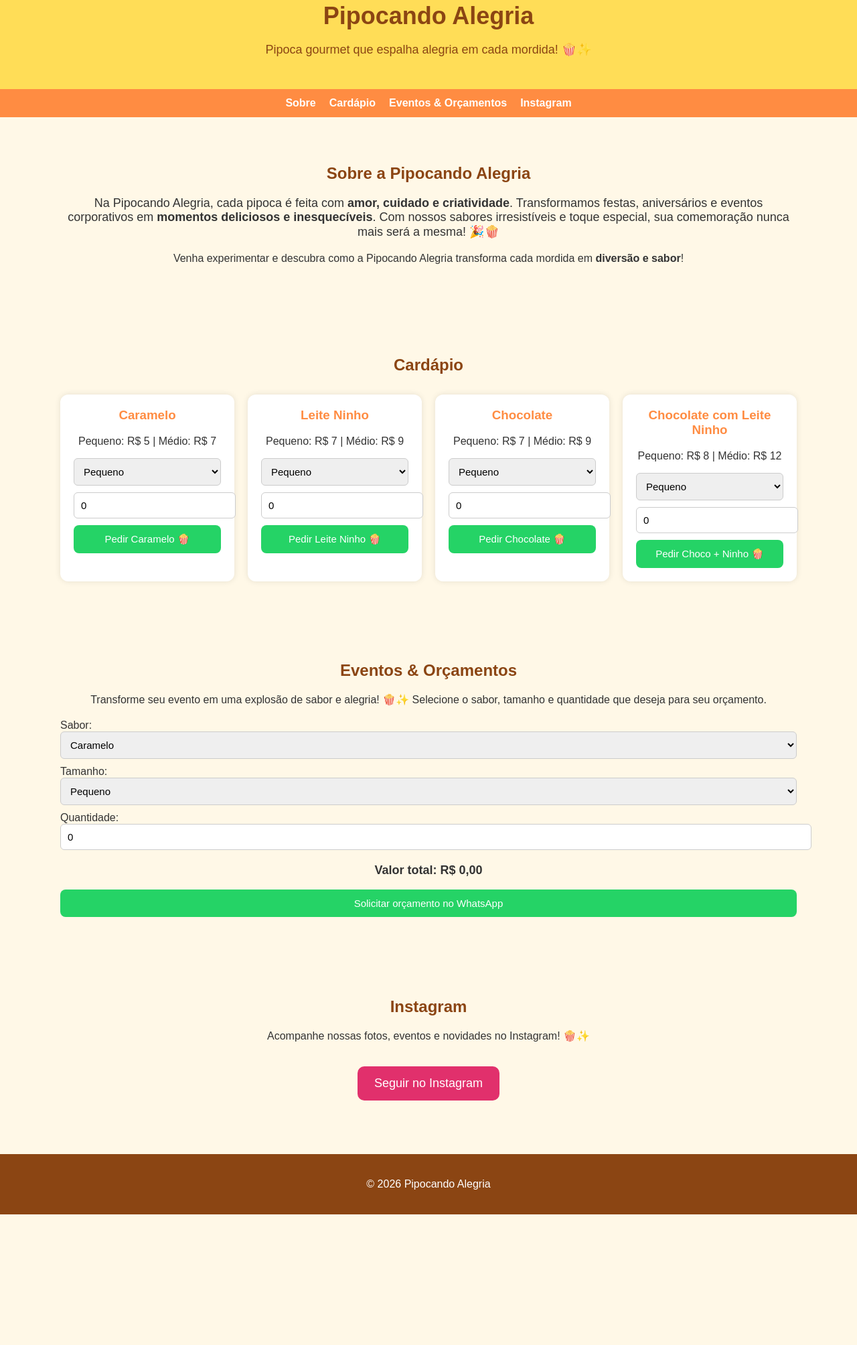
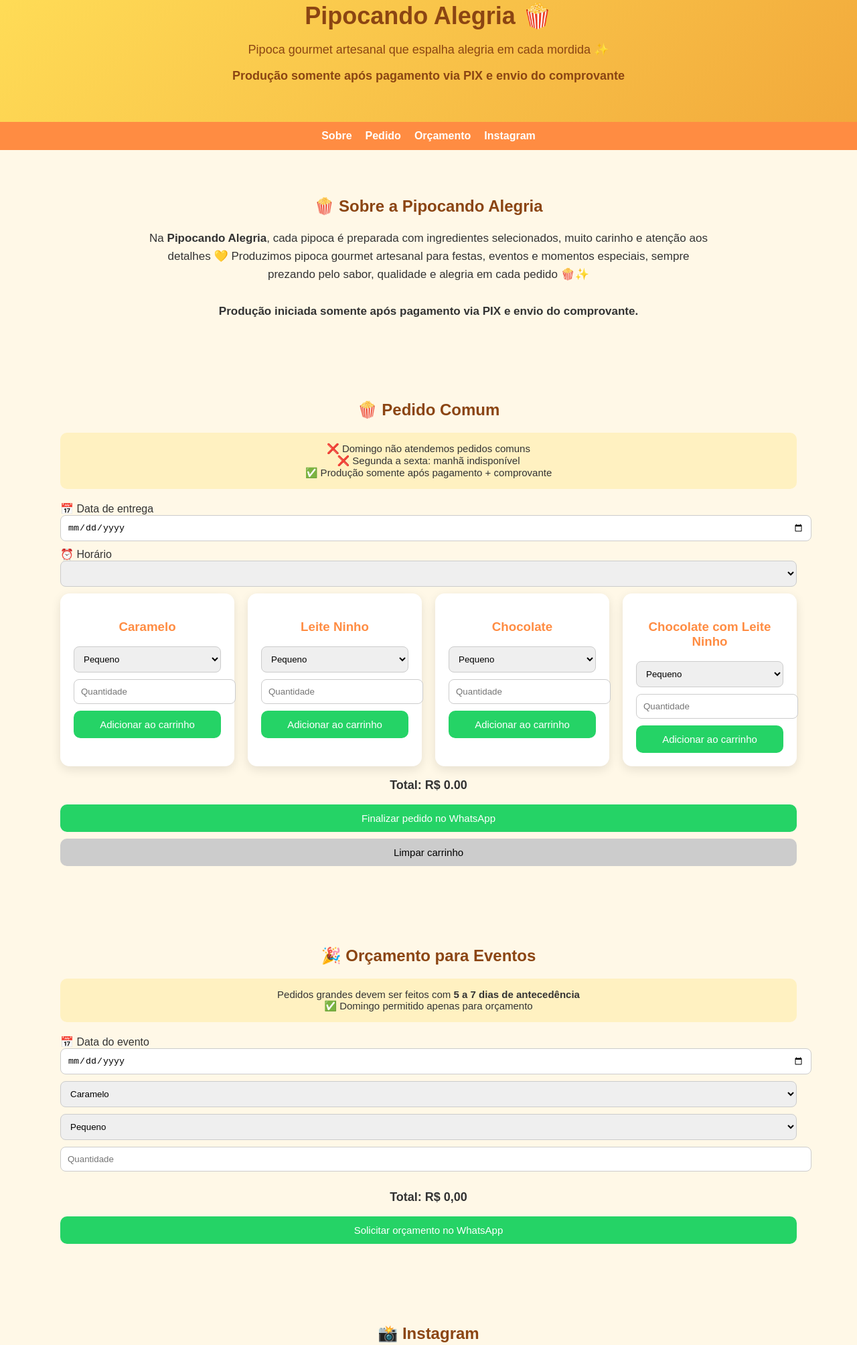
Before and after one commit to c9673800/Pipocando_Alegria., a plain HTML site: page index.html in a window 1280 px wide. Shown: the part 37-2045 px from the top of the page at 67% size. Before the commit the page ends 1850 px from the top, so only its background shows below. Drawn offline with Linux system fonts and the light colour scheme.

Commit message:
Add files via upload

```diff
--- a/index.html
+++ b/index.html
@@ -1,309 +1,339 @@
-
-
-
-
 <!DOCTYPE html>
 <html lang="pt-BR">
 <head>
 <meta charset="UTF-8">
-<title>Pipocando Alegria</title>
+<title>Pipocando Alegria 🍿</title>
 <meta name="viewport" content="width=device-width, initial-scale=1.0">
+
 <style>
-body {
+body{
     margin:0;
     font-family:Arial,sans-serif;
     background:#FFF8E7;
     color:#333;
-    scroll-behavior:smooth;
 }
-header {
-    background:#FFDD57;
-    padding:30px 20px;
+header{
+    background:linear-gradient(135deg,#FFDD57,#F2A93B);
     text-align:center;
+    padding:40px 20px;
     color:#8B4513;
 }
-header h1 {
-    margin:10px 0 5px;
-    font-size:36px;
-}
-header p {
-    font-size:18px;
-}
-nav {
+header h1{margin:0;font-size:36px;}
+header p{font-size:18px;}
+
+nav{
+    position:sticky;
+    top:0;
+    background:#FF8C42;
     display:flex;
     justify-content:center;
     gap:20px;
-    background:#FF8C42;
     padding:12px;
-    position: sticky;
-    top:0;
     z-index:100;
 }
-nav a {
+nav a{
+    color:white;
     text-decoration:none;
-    color:white;
     font-weight:bold;
 }
-section {
+
+section{
     padding:50px 20px;
     max-width:1100px;
     margin:auto;
 }
-h2 {
-    color:#8B4513;
+h2{text-align:center;color:#8B4513;}
+
+.sobre{
     text-align:center;
+    font-size:17px;
+    max-width:850px;
+    margin:auto;
+    line-height:1.6;
+}
+
+.cardapio{
+    display:grid;
+    grid-template-columns:repeat(auto-fit,minmax(260px,1fr));
+    gap:20px;
+}
+.card{
+    background:white;
+    border-radius:14px;
+    padding:20px;
+    box-shadow:0 5px 15px rgba(0,0,0,0.1);
+    text-align:center;
+}
+.card h3{color:#FF8C42;}
+
+select,input{
+    width:100%;
+    padding:10px;
+    margin-bottom:10px;
+    border-radius:8px;
+    border:1px solid #ccc;
+}
+
+button{
+    width:100%;
+    padding:12px;
+    border:none;
+    border-radius:10px;
+    font-size:15px;
+    cursor:pointer;
+}
+.add{background:#25D366;color:white;}
+.clear{background:#ccc;margin-top:10px;}
+
+.valor{
+    font-size:18px;
+    font-weight:bold;
+    text-align:center;
+}
+
+.aviso{
+    background:#FFF1C1;
+    padding:15px;
+    border-radius:10px;
     margin-bottom:20px;
+    font-size:15px;
+    text-align:center;
 }
-footer {
+
+.instagram{
+    text-align:center;
+}
+.instagram a{
+    display:inline-block;
+    background:#E1306C;
+    color:white;
+    padding:15px 25px;
+    border-radius:12px;
+    text-decoration:none;
+    font-size:18px;
+}
+
+footer{
     background:#8B4513;
     color:white;
     text-align:center;
     padding:20px;
-    margin-top:30px;
-}
-.cardapio {
-    display:grid;
-    grid-template-columns:repeat(auto-fit,minmax(250px,1fr));
-    gap:20px;
-    margin-top:30px;
-}
-.card {
-    background:white;
-    padding:20px;
-    border-radius:12px;
-    box-shadow:0 0 10px rgba(0,0,0,0.1);
-    text-align:center;
-}
-.card h3 {
-    margin-top:0;
-    color:#FF8C42;
-}
-select, input[type=number] {
-    width:100%;
-    padding:10px;
-    margin-bottom:10px;
-    border-radius:6px;
-    border:1px solid #ccc;
-    font-size:15px;
-}
-.botao-whats {
-    background:#25D366;
-    color:white;
-    border:none;
-    padding:12px;
-    font-size:15px;
-    border-radius:8px;
-    cursor:pointer;
-    width:100%;
-}
-.botao-whats:hover { opacity:0.9; }
-.orcamento select, .orcamento input {
-    width:100%;
-    padding:10px;
-    margin-bottom:10px;
-    border-radius:6px;
-    border:1px solid #ccc;
-    font-size:15px;
-}
-.valor { font-weight:bold; margin-top:10px; text-align:center; font-size:18px; }
-.instagram-link {
-    display:inline-block;
-    background:#E1306C;
-    color:white;
-    padding:15px 25px;
-    border-radius:10px;
-    text-decoration:none;
-    font-size:18px;
-    margin-top:20px;
-}
-.instagram-link:hover { opacity:0.9; }
-@media(max-width:600px){
-    header h1 { font-size:28px; }
-    nav { flex-direction:column; gap:10px; }
 }
 </style>
 </head>
+
 <body>
 
 <header>
-<h1>Pipocando Alegria</h1>
-<p>Pipoca gourmet que espalha alegria em cada mordida! 🍿✨</p>
+<h1>Pipocando Alegria 🍿</h1>
+<p>Pipoca gourmet artesanal que espalha alegria em cada mordida ✨</p>
+<p><strong>Produção somente após pagamento via PIX e envio do comprovante</strong></p>
 </header>
 
 <nav>
 <a href="#sobre">Sobre</a>
-<a href="#cardapio">Cardápio</a>
-<a href="#eventos">Eventos & Orçamentos</a>
+<a href="#cardapio">Pedido</a>
+<a href="#orcamento">Orçamento</a>
 <a href="#instagram">Instagram</a>
 </nav>
 
 <section id="sobre">
-<h2>Sobre a Pipocando Alegria</h2>
-<p style="text-align:center; font-size:18px;">
-Na Pipocando Alegria, cada pipoca é feita com <strong>amor, cuidado e criatividade</strong>.
-Transformamos festas, aniversários e eventos corporativos em <strong>momentos deliciosos e inesquecíveis</strong>.
-Com nossos sabores irresistíveis e toque especial, sua comemoração nunca mais será a mesma! 🎉🍿
-</p>
-<p style="text-align:center; font-size:16px; margin-top:20px;">
-Venha experimentar e descubra como a Pipocando Alegria transforma cada mordida em <strong>diversão e sabor</strong>!
+<h2>🍿 Sobre a Pipocando Alegria</h2>
+<p class="sobre">
+Na <strong>Pipocando Alegria</strong>, cada pipoca é preparada com ingredientes selecionados,
+muito carinho e atenção aos detalhes 💛
+Produzimos pipoca gourmet artesanal para festas, eventos e momentos especiais,
+sempre prezando pelo sabor, qualidade e alegria em cada pedido 🍿✨
+<br><br>
+<strong>Produção iniciada somente após pagamento via PIX e envio do comprovante.</strong>
 </p>
 </section>
 
 <section id="cardapio">
-<h2>Cardápio</h2>
-<div class="cardapio">
+<h2>🍿 Pedido Comum</h2>
 
-<div class="card">
-<h3>Caramelo</h3>
-<p>Pequeno: R$ 5 | Médio: R$ 7</p>
-<select id="tamanhoCaramelo">
-<option value="Pequeno">Pequeno</option>
-<option value="Médio">Médio</option>
-</select>
-<input type="number" id="qtdCaramelo" min="0" max="3000" value="0">
-<button class="botao-whats" onclick="pedido('Caramelo')">Pedir Caramelo 🍿</button>
+<div class="aviso">
+❌ Domingo não atendemos pedidos comuns<br>
+❌ Segunda a sexta: manhã indisponível<br>
+✅ Produção somente após pagamento + comprovante
 </div>
 
-<div class="card">
-<h3>Leite Ninho</h3>
-<p>Pequeno: R$ 7 | Médio: R$ 9</p>
-<select id="tamanhoLeiteNinho">
-<option value="Pequeno">Pequeno</option>
-<option value="Médio">Médio</option>
-</select>
-<input type="number" id="qtdLeiteNinho" min="0" max="3000" value="0">
-<button class="botao-whats" onclick="pedido('Leite Ninho')">Pedir Leite Ninho 🍿</button>
+<label>📅 Data de entrega</label>
+<input type="date" id="dataPedido">
+
+<label>⏰ Horário</label>
+<select id="horaPedido"></select>
+
+<div class="cardapio" id="produtos"></div>
+
+<p class="valor" id="total">Total: R$ 0,00</p>
+
+<button class="add" onclick="finalizar()">Finalizar pedido no WhatsApp</button>
+<button class="clear" onclick="limpar()">Limpar carrinho</button>
+</section>
+
+<section id="orcamento">
+<h2>🎉 Orçamento para Eventos</h2>
+
+<div class="aviso">
+Pedidos grandes devem ser feitos com <strong>5 a 7 dias de antecedência</strong><br>
+✅ Domingo permitido apenas para orçamento
 </div>
 
-<div class="card">
-<h3>Chocolate</h3>
-<p>Pequeno: R$ 7 | Médio: R$ 9</p>
-<select id="tamanhoChocolate">
-<option value="Pequeno">Pequeno</option>
-<option value="Médio">Médio</option>
+<label>📅 Data do evento</label>
+<input type="date" id="dataOrc">
+
+<select id="oSabor">
+<option>Caramelo</option>
+<option>Leite Ninho</option>
+<option>Chocolate</option>
+<option>Chocolate com Leite Ninho</option>
 </select>
-<input type="number" id="qtdChocolate" min="0" max="3000" value="0">
-<button class="botao-whats" onclick="pedido('Chocolate')">Pedir Chocolate 🍿</button>
-</div>
 
-<div class="card">
-<h3>Chocolate com Leite Ninho</h3>
-<p>Pequeno: R$ 8 | Médio: R$ 12</p>
-<select id="tamanhoChocoNinho">
-<option value="Pequeno">Pequeno</option>
-<option value="Médio">Médio</option>
+<select id="oTam">
+<option>Pequeno</option>
+<option>Médio</option>
 </select>
-<input type="number" id="qtdChocoNinho" min="0" max="3000" value="0">
-<button class="botao-whats" onclick="pedido('ChocoNinho')">Pedir Choco + Ninho 🍿</button>
-</div>
 
-</div>
+<input type="number" id="oQtd" min="1" placeholder="Quantidade" oninput="calcOrc()">
+
+<p class="valor" id="oTotal">Total: R$ 0,00</p>
+
+<button class="add" onclick="orcWhats()">Solicitar orçamento no WhatsApp</button>
 </section>
 
-<section id="eventos">
-<h2>Eventos & Orçamentos</h2>
-<p style="text-align:center; font-size:16px; margin-bottom:20px;">
-Transforme seu evento em uma explosão de sabor e alegria! 🍿✨ Selecione o sabor, tamanho e quantidade que deseja para seu orçamento.
-</p>
-
-<div class="orcamento">
-<label>Sabor:</label>
-<select id="orcamentoSabor">
-<option value="Caramelo">Caramelo</option>
-<option value="Leite Ninho">Leite Ninho</option>
-<option value="Chocolate">Chocolate</option>
-<option value="ChocoNinho">Chocolate com Leite Ninho</option>
-</select>
-
-<label>Tamanho:</label>
-<select id="orcamentoTamanho">
-<option value="Pequeno">Pequeno</option>
-<option value="Médio">Médio</option>
-</select>
-
-<label>Quantidade:</label>
-<input type="number" id="orcamentoQtd" min="0" max="3000" value="0" oninput="calcularOrcamento()">
-
-<p class="valor" id="valorOrcamento">Valor total: R$ 0,00</p>
-
-<button class="botao-whats" onclick="enviarOrcamento()">Solicitar orçamento no WhatsApp</button>
-</div>
-</section>
-
-<section id="instagram">
-<h2>Instagram</h2>
-<p style="text-align:center; font-size:16px;">
-Acompanhe nossas fotos, eventos e novidades no Instagram! 🍿✨
-</p>
-<div style="text-align:center;">
-<a href="https://instagram.com/pipocando_.alegria._" target="_blank" class="instagram-link">Seguir no Instagram</a>
-</div>
+<section id="instagram" class="instagram">
+<h2>📸 Instagram</h2>
+<a href="https://instagram.com/pipocando_.alegria._" target="_blank">
+@pipocando_.alegria._
+</a>
 </section>
 
 <footer>
-<p>&copy; 2026 Pipocando Alegria</p>
+<p>© 2026 Pipocando Alegria • Feito com carinho 🍿</p>
 </footer>
 
 <script>
-const precos = {
-    "Caramelo": { "Pequeno":5, "Médio":7 },
-    "Leite Ninho": { "Pequeno":7, "Médio":9 },
-    "Chocolate": { "Pequeno":7, "Médio":9 },
-    "ChocoNinho": { "Pequeno":8, "Médio":12 }
+const precos={
+"Caramelo":{Pequeno:5,Medio:7},
+"Leite Ninho":{Pequeno:7,Medio:9},
+"Chocolate":{Pequeno:7,Medio:9},
+"Chocolate com Leite Ninho":{Pequeno:8,Medio:12}
 };
 
-function pedido(sabor){
-    let tamanho, quantidade;
-    switch(sabor){
-        case 'Caramelo':
-            tamanho = document.getElementById('tamanhoCaramelo').value;
-            quantidade = document.getElementById('qtdCaramelo').value;
-            break;
-        case 'Leite Ninho':
-            tamanho = document.getElementById('tamanhoLeiteNinho').value;
-            quantidade = document.getElementById('qtdLeiteNinho').value;
-            break;
-        case 'Chocolate':
-            tamanho = document.getElementById('tamanhoChocolate').value;
-            quantidade = document.getElementById('qtdChocolate').value;
-            break;
-        case 'ChocoNinho':
-            tamanho = document.getElementById('tamanhoChocoNinho').value;
-            quantidade = document.getElementById('qtdChocoNinho').value;
-            sabor = "Chocolate com Leite Ninho";
-            break;
-    }
-    if(quantidade <=0){ alert("Selecione uma quantidade maior que 0!"); return; }
-    let msg = `Olá! Quero comprar pipoca gourmet 🍿
-Sabor: ${sabor}
-Tamanho: ${tamanho}
-Quantidade: ${quantidade}`;
-    window.open("https://wa.me/556182193378?text=" + encodeURIComponent(msg));
+let carrinho=JSON.parse(localStorage.getItem("carrinho"))||[];
+
+const horarios={
+manha:["09:00","10:00","11:00"],
+tarde:["14:00","15:00","16:00","17:00"],
+noite:["18:00","19:00","20:00"]
+};
+
+const horaSel=document.getElementById("horaPedido");
+const dataSel=document.getElementById("dataPedido");
+
+dataSel.addEventListener("change",()=>{
+horaSel.innerHTML="";
+const d=new Date(dataSel.value);
+const dia=d.getDay();
+
+if(dia===0){
+alert("Domingo não disponível para pedido comum");
+dataSel.value="";
+return;
 }
 
-function calcularOrcamento(){
-    const sabor = document.getElementById('orcamentoSabor').value;
-    const tamanho = document.getElementById('orcamentoTamanho').value;
-    const qtd = Number(document.getElementById('orcamentoQtd').value);
-    if(qtd <= 0){ document.getElementById('valorOrcamento').innerText = "Valor total: R$ 0,00"; return; }
-    let valor = precos[sabor][tamanho] * qtd;
-    let desconto = valor >= 400 ? 0.10 : valor >= 200 ? 0.05 : 0;
-    let total = valor - (valor*desconto);
-    document.getElementById('valorOrcamento').innerText = "Valor total com desconto: R$ " + total.toFixed(2);
+if(dia>=1 && dia<=5){
+horarios.tarde.concat(horarios.noite).forEach(h=>{
+horaSel.innerHTML+=`<option>${h}</option>`;
+});
+}
+if(dia===6){
+Object.values(horarios).flat().forEach(h=>{
+horaSel.innerHTML+=`<option>${h}</option>`;
+});
+}
+});
+
+const produtosDiv=document.getElementById("produtos");
+Object.keys(precos).forEach(s=>{
+produtosDiv.innerHTML+=`
+<div class="card">
+<h3>${s}</h3>
+<select id="t-${s}">
+<option>Pequeno</option>
+<option>Médio</option>
+</select>
+<input type="number" id="q-${s}" min="1" placeholder="Quantidade">
+<button class="add" onclick="add('${s}')">Adicionar ao carrinho</button>
+</div>`;
+});
+
+function add(s){
+let t=document.getElementById("t-"+s).value;
+let q=document.getElementById("q-"+s).value;
+if(!q||q<=0){alert("Informe a quantidade");return;}
+let tam=t=="Médio"?"Medio":"Pequeno";
+carrinho.push({sabor:s,tam:t,q:+q,preco:precos[s][tam]});
+salvar();
 }
 
-function enviarOrcamento(){
-    const sabor = document.getElementById('orcamentoSabor').value;
-    const tamanho = document.getElementById('orcamentoTamanho').value;
-    const qtd = document.getElementById('orcamentoQtd').value;
-    const valor = document.getElementById('valorOrcamento').innerText;
-    if(qtd <=0){ alert("Informe uma quantidade válida!"); return; }
-    const msg = `Olá! Gostaria de um orçamento para evento 🍿
-Sabor: ${sabor}
-Tamanho: ${tamanho}
-Quantidade: ${qtd}
-${valor}`;
-    window.open("https://wa.me/556182193378?text=" + encodeURIComponent(msg));
+function salvar(){
+localStorage.setItem("carrinho",JSON.stringify(carrinho));
+render();
+}
+
+function render(){
+let total=0;
+carrinho.forEach(i=>total+=i.preco*i.qtd);
+let desc= total>=400?0.10: total>=200?0.05:0;
+total-=total*desc;
+document.getElementById("total").innerText="Total: R$ "+total.toFixed(2);
+}
+render();
+
+function limpar(){carrinho=[];salvar();}
+
+function finalizar(){
+if(!dataSel.value||!horaSel.value){
+alert("Selecione data e horário");
+return;
+}
+let msg="🍿 Pedido Pipocando Alegria 🍿\n\n";
+msg+=`📅 Data: ${dataSel.value}\n⏰ Horário: ${horaSel.value}\n\n`;
+msg+=`${document.getElementById("total").innerText}\n\n`;
+msg+="💸 Pagamento somente via PIX\n";
+msg+="📸 Envie o comprovante após o pagamento\n";
+msg+="⚠️ Produção iniciada somente após confirmação do pagamento.";
+window.open("https://wa.me/556182193378?text="+encodeURIComponent(msg));
+}
+
+function calcOrc(){
+let s=oSabor.value;
+let t=oTam.value=="Médio"?"Medio":"Pequeno";
+let q=oQtd.value;
+let total=precos[s][t]*q;
+let desc= total>=400?0.10: total>=200?0.05:0;
+total-=total*desc;
+oTotal.innerText="Total: R$ "+(q?total.toFixed(2):"0,00");
+}
+
+function orcWhats(){
+const d=new Date(dataOrc.value);
+const hoje=new Date();
+const diff=(d-hoje)/(1000*60*60*24);
+
+if(diff<5){
+alert("Orçamento exige mínimo de 5 dias de antecedência");
+return;
+}
+
+let msg="🎉 Orçamento Pipocando Alegria 🎉\n\n";
+msg+=`📅 Data do evento: ${dataOrc.value}\n`;
+msg+=`Sabor: ${oSabor.value}\nTamanho: ${oTam.value}\nQuantidade: ${oQtd.value}\n`;
+msg+=`${oTotal.innerText}\n\n`;
+msg+="💸 Pagamento via PIX\nProdução após pagamento e envio do comprovante.";
+window.open("https://wa.me/556182193378?text="+encodeURIComponent(msg));
 }
 </script>
 
```
